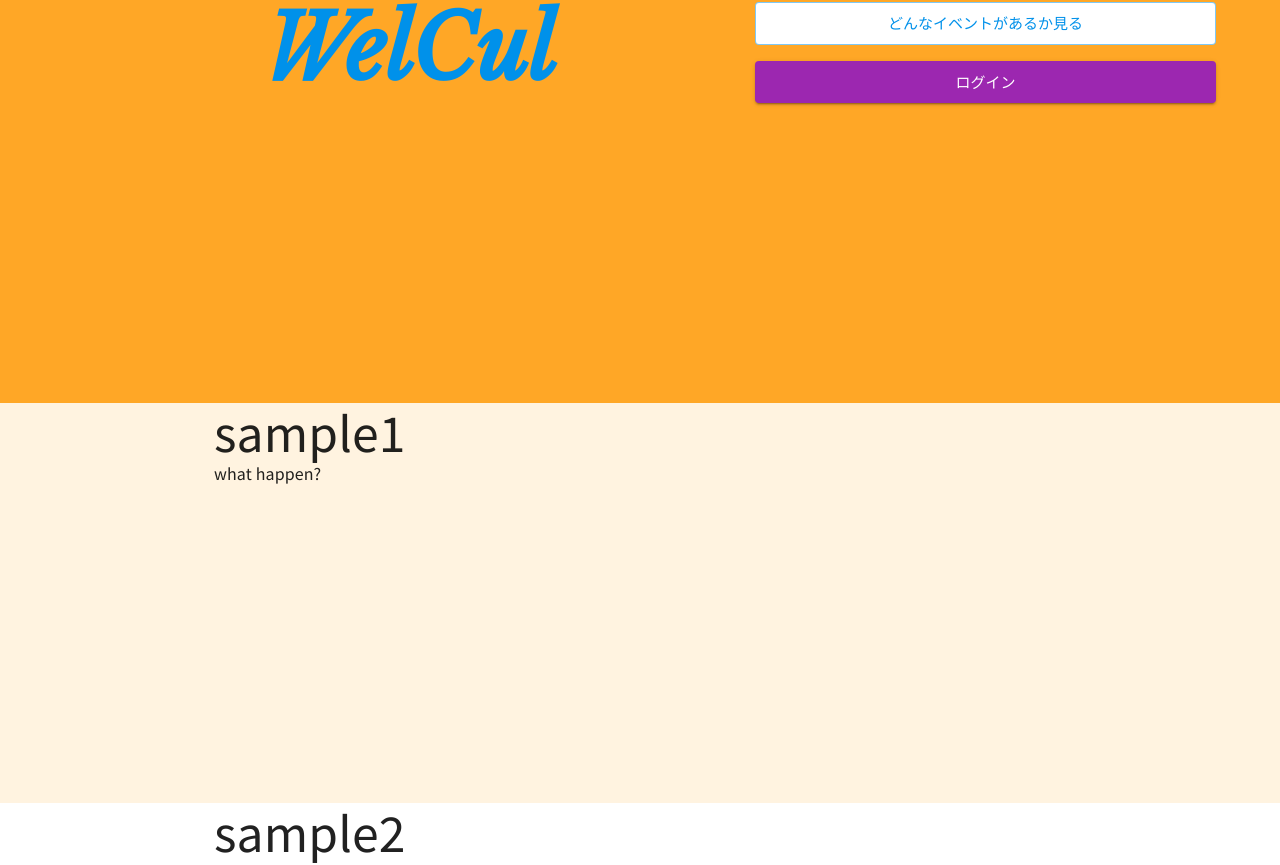
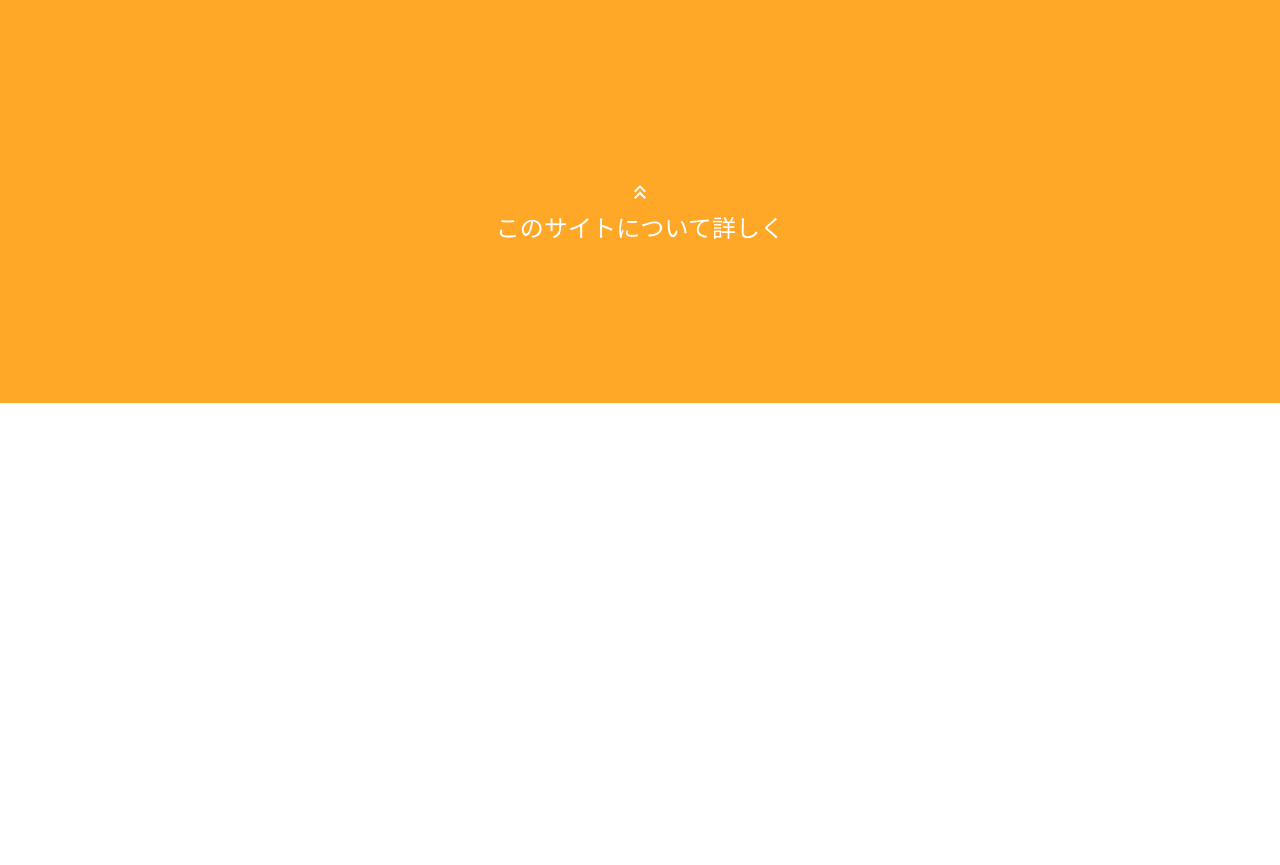
Before and after one commit to hotter6163/welcul, a Next.js app: page / in a window 1280 px wide. Shown: the part 397-1262 px from the top of the page. After the commit the page ends 800 px from the top, so only its background shows below. Built offline with nearby package versions, Linux system fonts and the light colour scheme.

Commit message:
topページのメインコンテンツ実装
topページのメインコンテンツを作成
詳しく部分は未実装
レスポンシブデザイン非対応

```diff
--- a/src/pages/index.tsx
+++ b/src/pages/index.tsx
@@ -6,9 +6,10 @@ import {
   Button,
   Container,
   Grid,
-  Typography
+  Typography,
 } from '@mui/material'
-import ArrowDownwardSharpIcon from '@mui/icons-material/ArrowDownwardSharp';
+import ArrowDownwardIcon from '@mui/icons-material/ArrowDownward'
+import KeyboardDoubleArrowUpIcon from '@mui/icons-material/KeyboardDoubleArrowUp'
 
 import { wrapInLayout } from 'components/layouts/wrapInLayout'
 import { Logo } from 'components/layouts/Logo'
@@ -21,23 +22,11 @@ type DisplayItem = {
   text: string
 }
 
-const Page: NextPage<{ displayItems: DisplayItem[] }> = ({ displayItems }) => {
-  const renderedItems = displayItems.map((item, index) => (
-    <Box
-      key={item.id}
-      component="section"
-      sx={{
-        bgcolor: `${index % 2 === 0 ? "background.base" : "" }`,
-        minHeight: '50vh'
-      }}
-    >
-      <Container maxWidth="md">
-        <Typography variant="h3">{item.title}</Typography>
-        <Typography variant="subtitle1">{item.text}</Typography>
-      </Container>
-    </Box>
-  ))
+type PageProps = {
+  displayItems: DisplayItem[]
+}
 
+const Page: NextPage<PageProps> = () => {
   return wrapInLayout('top',
     <Box component="main">
       <Box component="section" sx={{ bgcolor: 'background.main'}}>
@@ -47,6 +36,7 @@ const Page: NextPage<{ displayItems: DisplayItem[] }> = ({ displayItems }) => {
               flexGrow: 0,
               flexBasis: "100%",
               maxWidth: "100%",
+              minHeight: "50%",
               "@media screen and (min-aspect-ratio: 1/1)": {
                 flexGrow: 0,
                 flexBasis: "60%",
@@ -69,6 +59,7 @@ const Page: NextPage<{ displayItems: DisplayItem[] }> = ({ displayItems }) => {
               flexGrow: 0,
               flexBasis: "100%",
               maxWidth: "100%",
+              minHeight: "40%",
               "@media screen and (min-aspect-ratio: 1/1)": {
                 flexGrow: 0,
                 flexBasis: "40%",
@@ -76,9 +67,9 @@ const Page: NextPage<{ displayItems: DisplayItem[] }> = ({ displayItems }) => {
               }
             }}>
               <div className="self-center w-full">
-                <Grid container className="justify-center">
+                <Grid container className="justify-center ">
                   <Grid item xs={1}>
-                    <ArrowDownwardSharpIcon
+                    <ArrowDownwardIcon
                       sx={{
                         color: "#fff",
                         fontSize: "2rem"
@@ -95,7 +86,7 @@ const Page: NextPage<{ displayItems: DisplayItem[] }> = ({ displayItems }) => {
                     </Typography>
                   </Grid>
                   <Grid item xs={1}>
-                    <ArrowDownwardSharpIcon
+                    <ArrowDownwardIcon
                       sx={{
                         color: "#fff",
                         fontSize: "2rem"
@@ -136,16 +127,43 @@ const Page: NextPage<{ displayItems: DisplayItem[] }> = ({ displayItems }) => {
                 </div>
               </div>
             </Grid>
+            <Grid
+              item
+              xs={12}
+              className="flex"
+              sx={{ maxHeight: "10%" }}
+            >
+              <div className="self-center text-center w-full">
+                <KeyboardDoubleArrowUpIcon
+                  sx={{
+                    color: "#fff",
+                    fontSize: "1.5rem"
+                  }}
+                />
+                <Typography
+                  variant="h5"
+                  component="p"
+                  className="text-white mb-4"
+                >
+                  このサイトについて詳しく
+                </Typography>
+              </div>
+            </Grid>
           </Grid>
         </Container>
       </Box>
-      {renderedItems}
     </Box>
   )
 }
 
 export const getStaticProps: GetStaticProps = () => {
-  const jsonPath = path.join(process.cwd(), 'src', 'data', 'json', 'topPageItems.json')
+  const jsonPath = path.join(
+    process.cwd(),
+    'src',
+    'data',
+    'json',
+    'topPageItems.json'
+  )
   const jsonText = fs.readFileSync(jsonPath, 'utf-8')
   const displayItems = JSON.parse(jsonText) as DisplayItem[]
 
```
